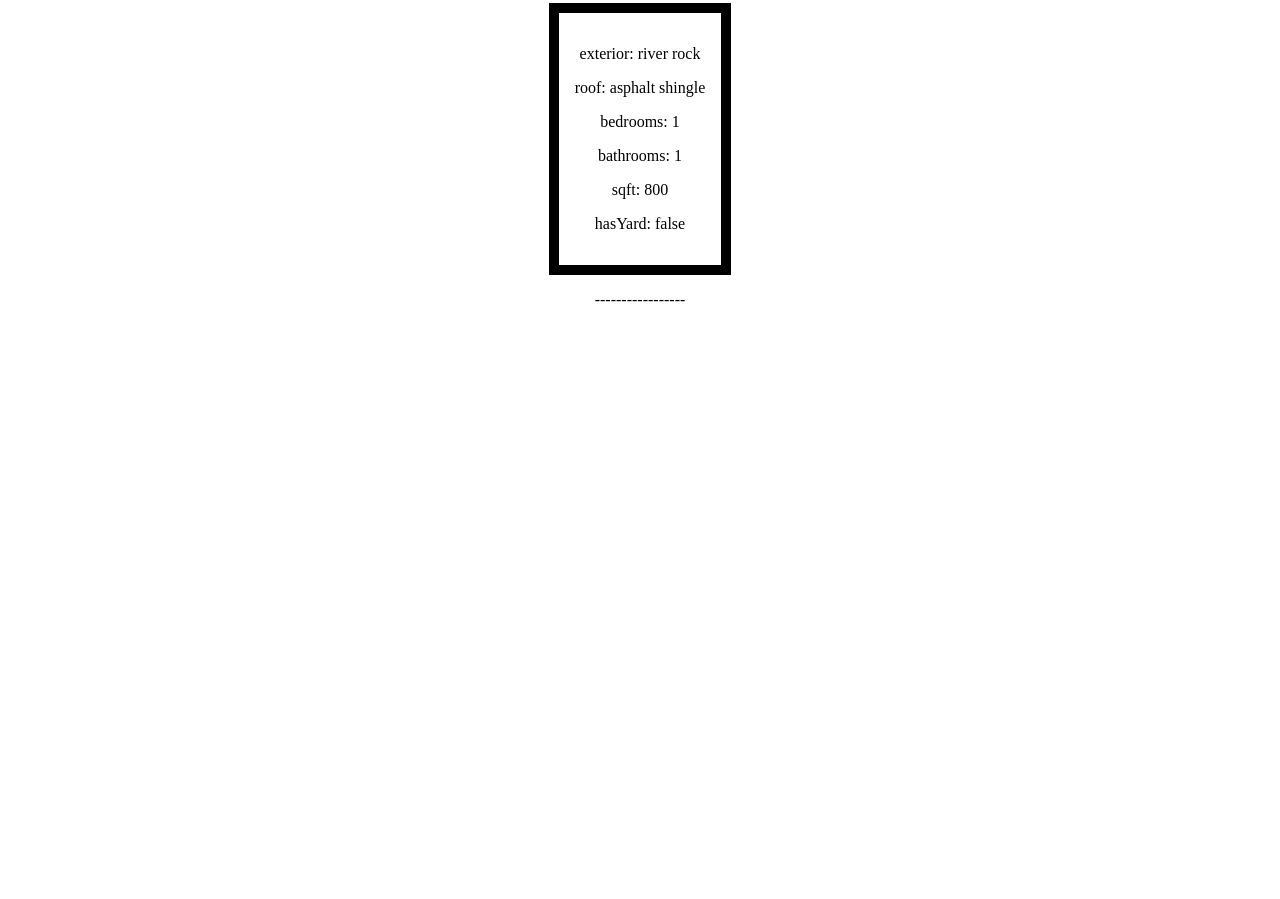
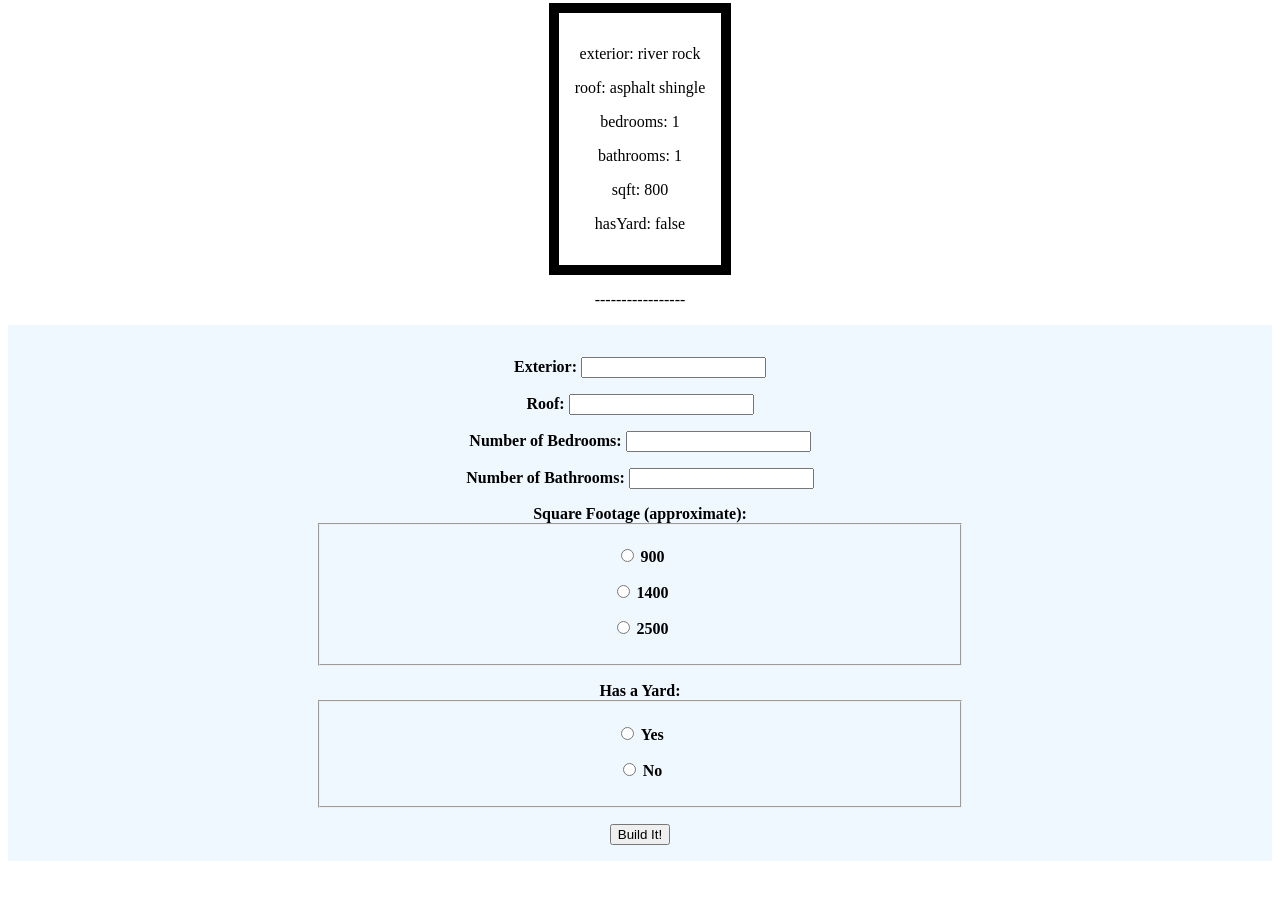
Before and after one commit to clrocholl/json-practice, a plain HTML site: page index.html in a window 1280 px wide. Shown: the part 721-1620 px from the top of the page. Before the commit the page ends 1046 px from the top, so only its background shows below. Drawn offline with Linux system fonts and the light colour scheme.

Commit message:
Create basic new house form

```diff
--- a/index.html
+++ b/index.html
@@ -17,6 +17,23 @@
       margin: auto;
       display: inline-block;
     }
+
+    form {
+      background-color: aliceblue;
+      margin-bottom: 4rem;
+      padding: 1rem;
+    }
+
+    label {
+      font-weight: bold;
+      display: block;
+      margin: 1rem auto;
+    }
+
+    fieldset {
+      max-width: 50%;
+      margin: auto;
+    }
   </style>
 </head>
 
@@ -24,6 +41,57 @@
   <h1>There Goes the Neighborhood</h1>
   <div id="container"></div>
 
+  <form name="newHouse">
+
+    <label>Exterior:
+   <input type="text" name="exterior">
+ </label>
+
+    <label>Roof:
+   <input type="text" name="roof">
+ </label>
+
+    <label>Number of Bedrooms:
+   <input type="number" name="bedrooms">
+ </label>
+
+    <label>Number of Bathrooms:
+   <input type="number" name="bathrooms">
+ </label>
+
+    <label>Square Footage (approximate):
+   <fieldset>
+     <label>
+       <input type="radio" name="sqft" value="900">
+       900
+     </label>
+    <label>
+       <input type="radio" name="sqft" value="1400">
+       1400
+     </label>
+    <label>
+       <input type="radio" name="sqft" value="2500">
+       2500
+     </label>
+    </fieldset>
+    </label>
+
+    <label>Has a Yard:
+   <fieldset>
+     <label>
+       <input type="radio" name="hasYard" value="true">
+       Yes
+     </label>
+    <label>
+       <input type="radio" name="hasYard" value="false">
+       No
+     </label>
+    </fieldset>
+    </label>
+
+    <input type="submit" value="Build It!">
+  </form>
+
   <script type="text/javascript" src="scripts.js"></script>
 
 </body>
```
